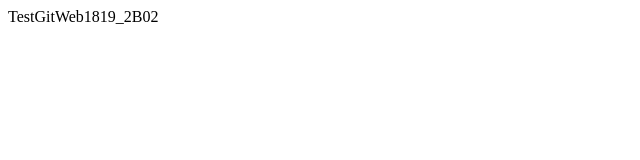
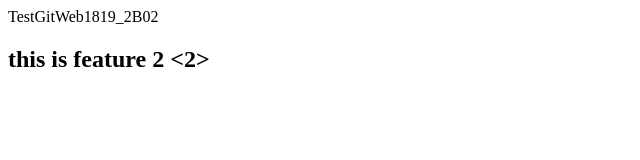
Before and after one commit to vernontan/gitTest1819S2_2b02, a plain HTML site: page web/index.html in a window 1280 px wide. Shown: the whole page, without its empty margins (0-640 px from the left). Drawn offline with Linux system fonts and the light colour scheme.

Commit message:
TestGitWeb2B02-feature2

```diff
--- a/web/index.html
+++ b/web/index.html
@@ -12,5 +12,6 @@ and open the template in the editor.
     </head>
     <body>
         <div>TestGitWeb1819_2B02</div>
+        <h2> this is feature 2 <2>
     </body>
 </html>
```
